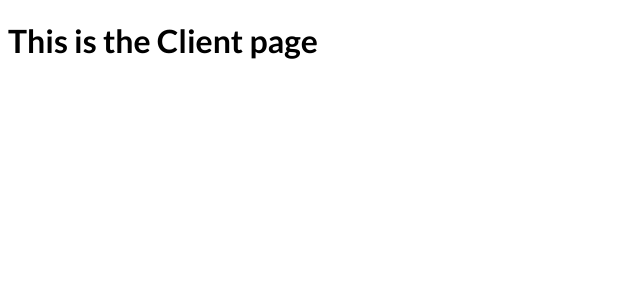
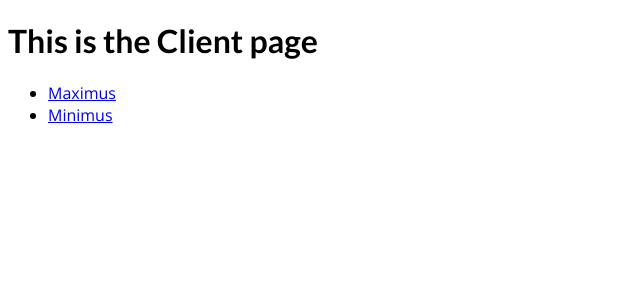
Before and after one commit to sailakshmy/nextPageRouterProject, a Next.js app in the folder nextjs-course-code-01-getting-started-starting-project/: page /clients in a window 1280 px wide. Shown: the top 300 px of the page, without its empty margins (0-640 px from the left). Built offline with nearby package versions, Linux system fonts and the light colour scheme.

Commit message:
Used the Link component statically and dynamically

```diff
--- a/nextjs-course-code-01-getting-started-starting-project/pages/clients/index.js
+++ b/nextjs-course-code-01-getting-started-starting-project/pages/clients/index.js
@@ -1,9 +1,36 @@
+import Link from "next/link";
 import React from "react";
 
 const ClientPage = () => {
+  const clients = [
+    {
+      id: "Max",
+      name: "Maximus",
+    },
+    {
+      id: "Min",
+      name: "Minimus",
+    },
+  ];
   return (
     <div>
       <h1>This is the Client page</h1>
+      <ul>
+        {clients?.map((client) => (
+          <li key={client.id}>
+            <Link
+              href={{
+                pathname: "/clients/[id]",
+                query: {
+                  id: client.id,
+                },
+              }}
+            >
+              {client.name}
+            </Link>
+          </li>
+        ))}
+      </ul>
     </div>
   );
 };
```
Also changed, not shown: nextjs-course-code-01-getting-started-starting-project/pages/index.js (+9 -0 lines).
